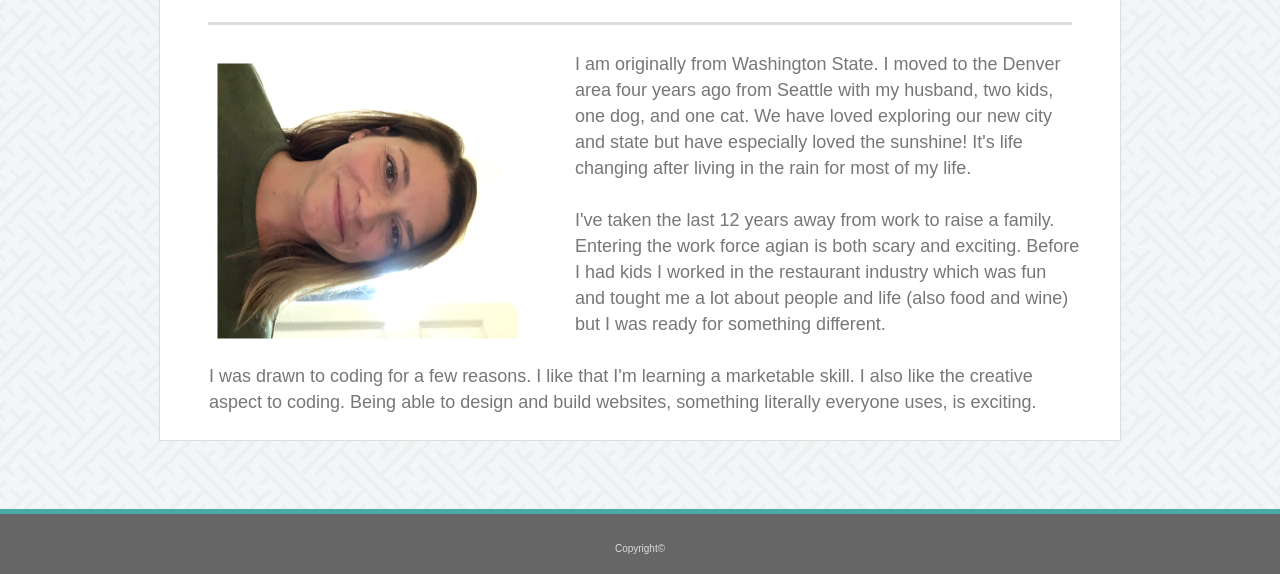
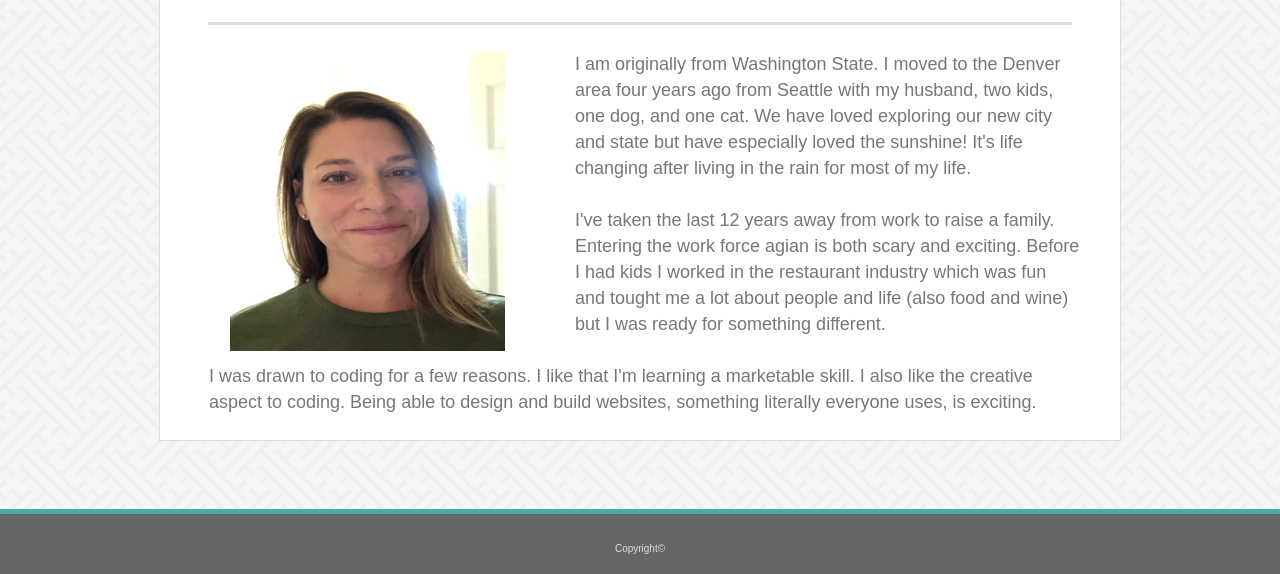
Before and after one commit to rosebourn/Responsive-Portfolio, a plain HTML site: page index.html in a window 1280 px wide. Shown: the part 226-800 px from the top of the page. Drawn offline with Linux system fonts and the light colour scheme.

Commit message:
update photo

```diff
--- a/assets/css/style.css
+++ b/assets/css/style.css
@@ -67,7 +67,7 @@ div.gallery {
 }
 
 #bio-image {
-    transform: rotate(90deg);
+    /* transform: rotate(90deg); */
     float: left;
     margin-right: 70px;
     margin-left: 70px;
--- a/index.html
+++ b/index.html
@@ -28,7 +28,7 @@
             <br>
             <hr>
             <br>
-           <img id="bio-image" src="./assets/images/IMG_3852 (1).jpg" alt="Miana Kassis" height="300" width="275">
+           <img id="bio-image" src="./assets/images/IMG_3852.jpg" alt="Miana Kassis" height="300" width="275">
 
             <p>I am originally from Washington State. I moved to the Denver area four years ago from Seattle
                with my husband, two kids, one dog, and one cat. We have loved exploring our new city and state but
```
Also changed, not shown: assets/images/IMG_3852 (1).jpg (deleted), assets/images/IMG_3852.jpg (added).
